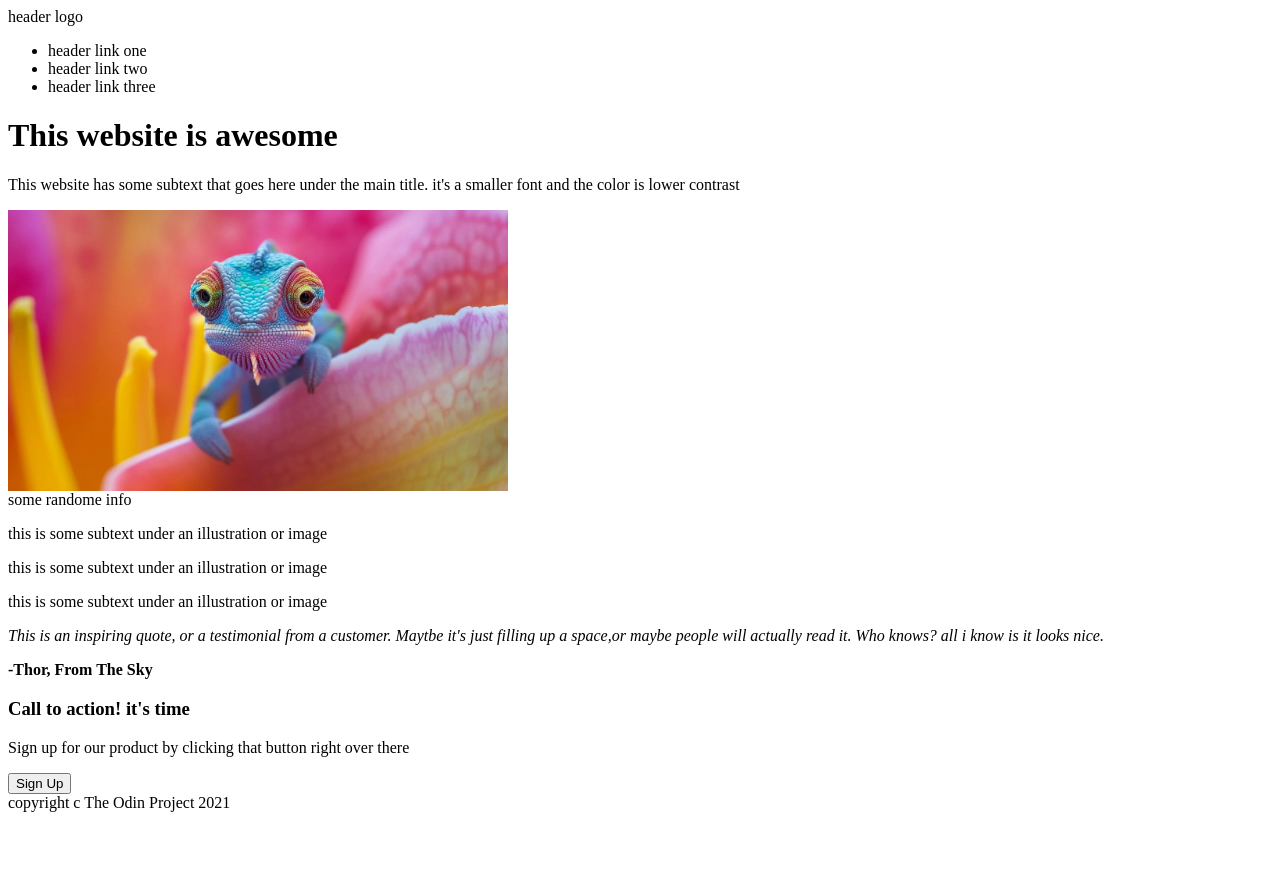
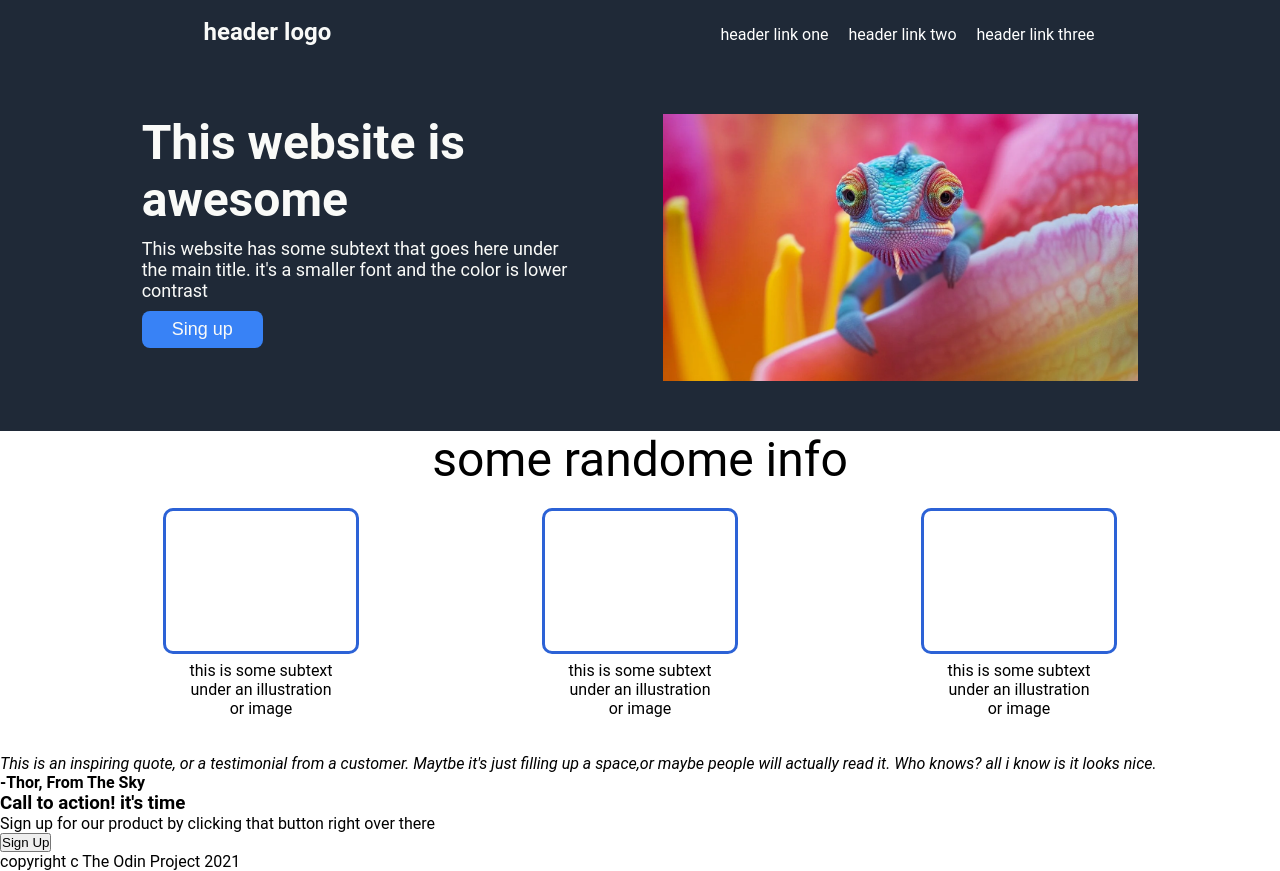
Before and after one commit to wahab95/landing_page, a plain HTML site: page index.html in a window 1280 px wide. Before the commit the page ends 820 px from the top, so only its background shows below. Drawn offline with Linux system fonts and the light colour scheme.

Commit message:
chore: Update landing page with new styles and signup button

```diff
--- a/index.html
+++ b/index.html
@@ -3,8 +3,10 @@
     <meta charset="UTF-8">
     <meta name="viewport" content="width=device-width, initial-scale=1.0" lang="en">
     <title>Landing Page</title>
+    <link rel="stylesheet" href="style.css">
 </head>
 <body>
+
     <!-- This is a comment -->
     <div class="header">
         <div class="logo">header logo</div>
@@ -24,8 +26,9 @@
             <p>This website has some subtext that goes here under the main
                 title. it's a smaller font and the color is lower contrast
             </p>
+            <button>Sing up</button>
         </div>
-        <img src="image.jpg" alt="image" width="500px">
+        <img src="image.jpg" alt="image" width="475px">
 
     </div>
     <!-- This is a comment -->
--- a/style.css
+++ b/style.css
@@ -0,0 +1,89 @@
+*{
+    padding: 0;
+    margin: 0;
+}
+body{
+    font-family: 'Roboto', sans-serif;
+}
+.header{
+    background-color: #1f2937;
+    display: flex;
+    justify-content: space-around;
+    align-items: baseline;
+}
+.nav{
+    display: flex;
+    margin: 0;
+    padding: 0;
+    list-style-type: none;
+    color: white;
+}
+ul{
+    display: flex;
+    list-style-type: none;
+    margin-left: auto;
+    gap: 20px;
+}
+.logo{
+    color: #f9faf8;
+    font-size: 1.5rem;
+    margin: 18px;
+    font-weight: bolder;
+}
+/* Path: index.html */
+.web{
+    background-color: #1f2937;
+    display: flex;
+    padding: 50px;
+    justify-content: space-evenly;
+    text-wrap: wrap;
+
+}
+.topic{
+    width: 430px;
+    height: 250px;
+}
+.topic h1{
+    font-size: 48px;
+    color: #f9faf8;
+}
+.topic p{
+    font-size: 18px;
+    color: #f9faf8;
+    margin-top: 10px;
+}
+.topic button{
+    color: #f9faf8;
+    background-color: #3882f6;
+    padding: 8px 30px;
+    margin-top: 10px;
+    border: none;
+    border-radius: 8px;
+    font-size: 18px;
+    cursor: pointer;
+}
+.boxes{
+    display: flex;
+    justify-content: space-evenly;
+}
+.box{
+    width: 150px;
+    height: 100px;
+    border: rgb(44, 98, 214) 3px solid;
+    margin: 20px;
+    border-radius: 10px;
+    padding: 20px;
+}
+.info #id1{
+    color: black;
+    font-size: 48px;
+    text-align: center;
+}
+.box p{
+    padding-top: 110px;
+    text-align: center;
+    margin-top: 20px;
+}
+.info{
+    margin-bottom: 80px;
+}
```
